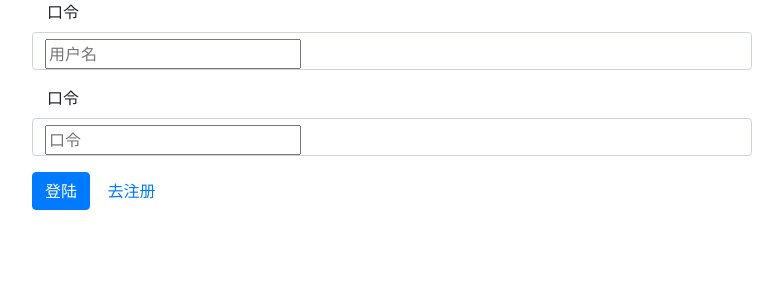
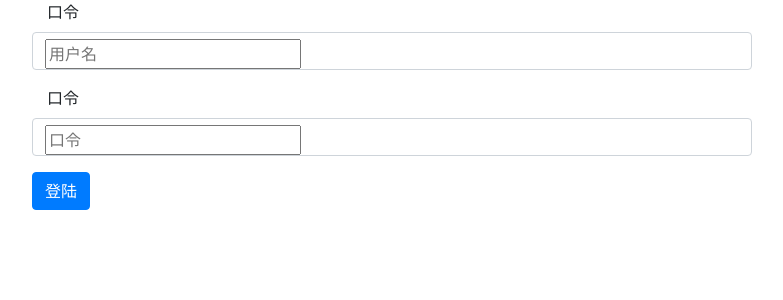
Before and after one commit to heaven1124/QBuyPro, a Django app: page /user/login/ in a window 1280 px wide. Shown: the top 300 px of the page, without its empty margins (68-851 px from the left). Run offline with Django 4.2, Linux system fonts and the light colour scheme; parts of the project's set-up code (start-up, migrations or seed data) failed here and were passed over; some libraries are stand-ins or nearby versions.

Commit message:
完善功能

```diff
--- a/templates/login.html
+++ b/templates/login.html
@@ -26,7 +26,6 @@
         </div>
         <div class="form-group">
             <button class="btn btn-primary">登陆</button>
-            <a class="btn btn-link" href="/user/regist">去注册</a>
         </div>
     </form>
     <p class="text-danger">
```
